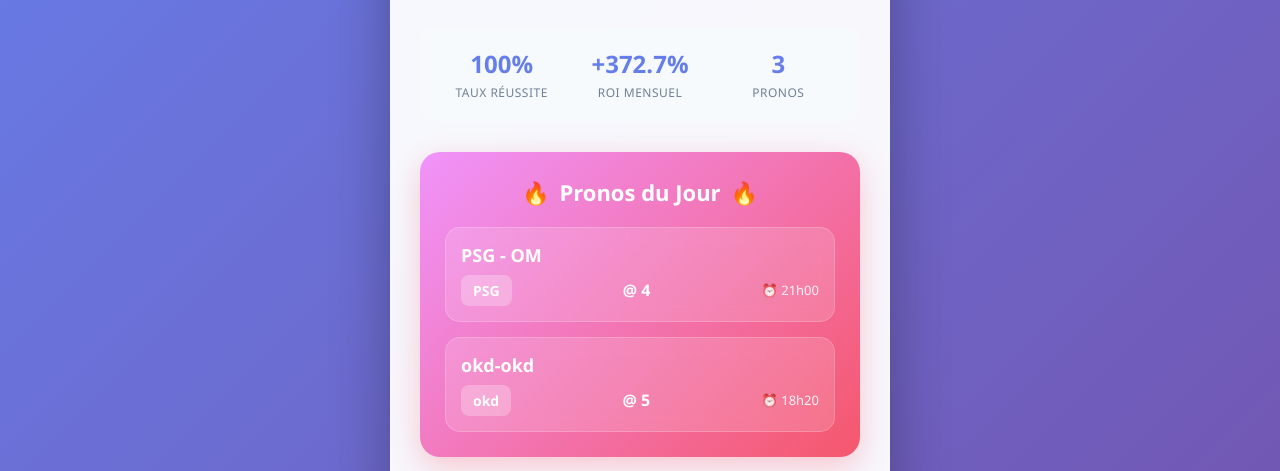
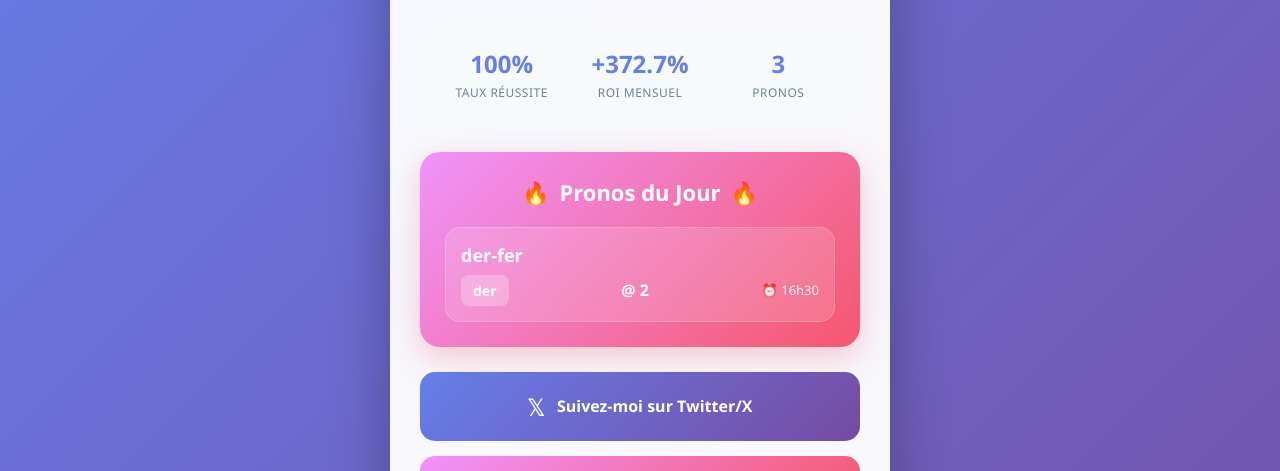
Before and after one commit to kilidjaroo/kilidjaroo-kili.github.io, a plain HTML site: page index.html in a window 1280 px wide. Shown: the part 277-748 px from the top of the page. Drawn offline with Linux system fonts and the light colour scheme.

Commit message:
Mise à jour automatique 05/10/2025 09:23:24

```diff
--- a/index.html
+++ b/index.html
@@ -38,20 +38,11 @@
             </div>
 
         <div class="prono-card">
-          <div class="prono-match">PSG - OM </div>
+          <div class="prono-match">der-fer</div>
           <div class="prono-details">
-            <span class="prono-pick">PSG</span>
-            <span class="prono-cote">@ 4</span>
-            <span class="prono-time">⏰ 21h00</span>
-          </div>
-        </div>
-
-        <div class="prono-card">
-          <div class="prono-match">okd-okd</div>
-          <div class="prono-details">
-            <span class="prono-pick">okd</span>
-            <span class="prono-cote">@ 5</span>
-            <span class="prono-time">⏰ 18h20</span>
+            <span class="prono-pick">der</span>
+            <span class="prono-cote">@ 2</span>
+            <span class="prono-time">⏰ 16h30</span>
           </div>
         </div>
 
@@ -90,7 +81,7 @@
 
         <div class="footer">
             <p>📧 Contact: kilidjaroo@gmail.com</p>
-            <p style="margin-top: 10px; font-size: 11px;">Dernière mise à jour : 04/10/2025</p>
+            <p style="margin-top: 10px; font-size: 11px;">Dernière mise à jour : 05/10/2025</p>
         </div>
     </div>
 </body>
```
